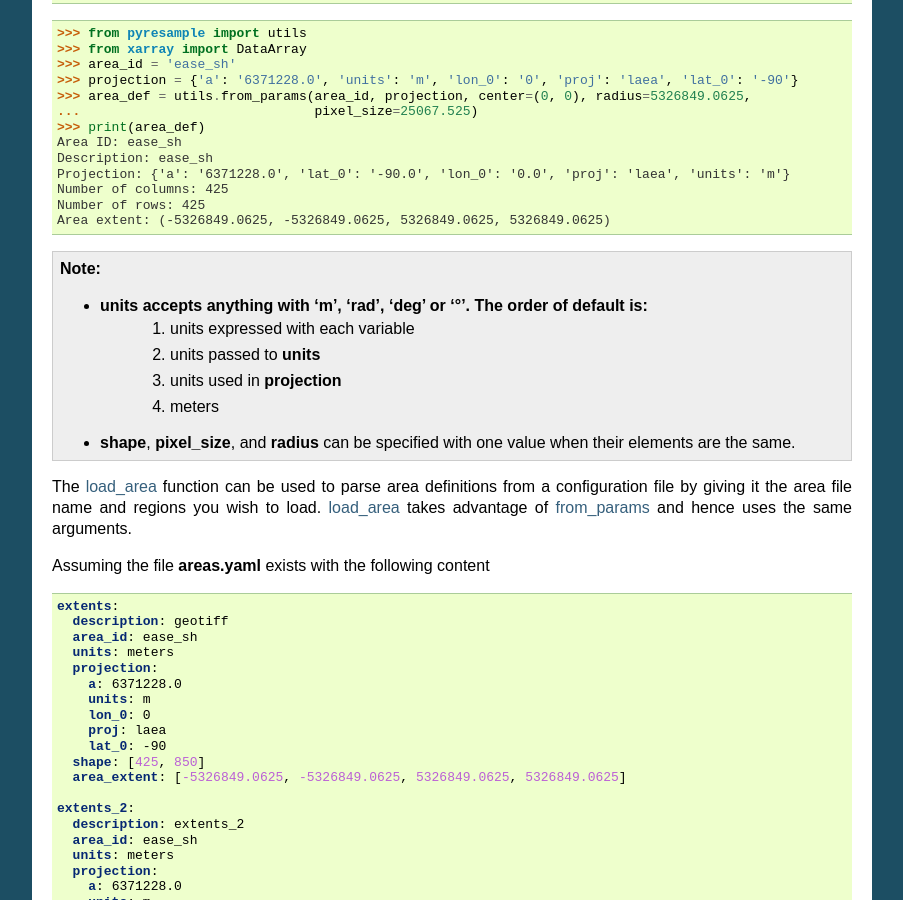
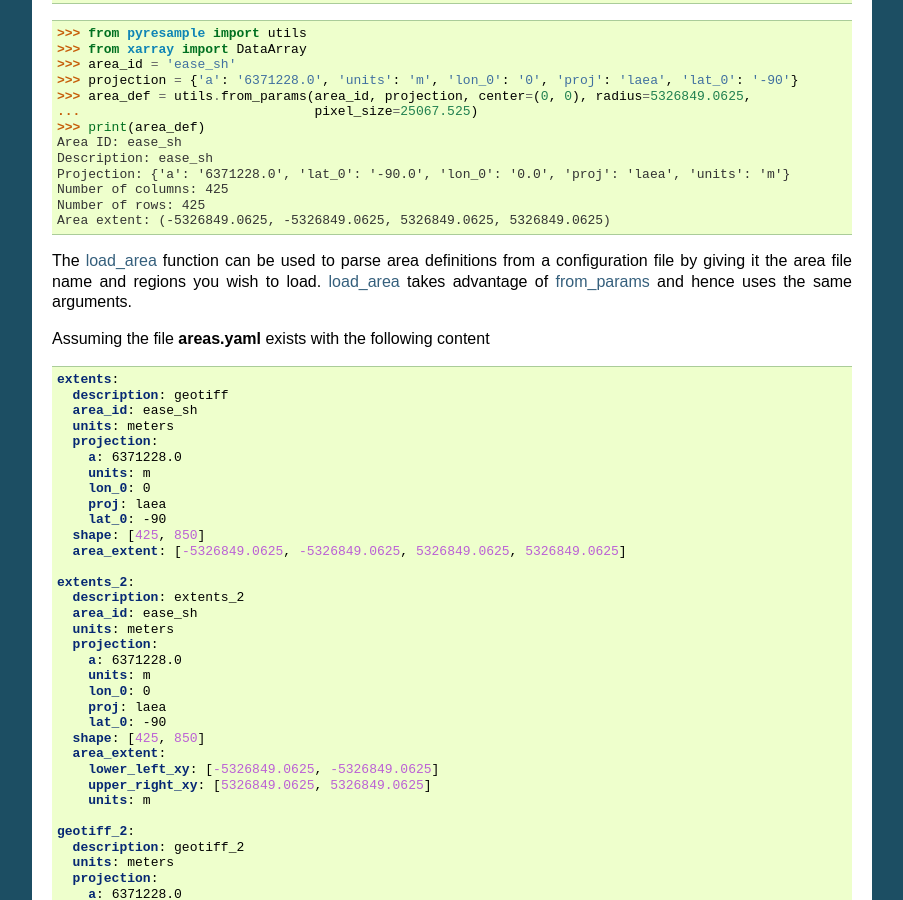
Before and after one commit to pytroll/pyresample, a Sphinx documentation site: the page built from docs/source/geo_def.rst, in a window 1280 px wide and 900 px high, scrolled down 2165 px. Shown: the whole window, without its empty margins (198-1101 px from the left). Built offline with Sphinx 7.4.7, drawn with Linux system fonts in a browser that asks for light colours.

Commit message:
Continue updating docs

```diff
--- a/docs/source/geo_def.rst
+++ b/docs/source/geo_def.rst
@@ -148,15 +148,6 @@ Optional (keyword) arguments:
  Number of columns: 425
  Number of rows: 425
  Area extent: (-5326849.0625, -5326849.0625, 5326849.0625, 5326849.0625)
-
-.. note::
-
- * **units** accepts anything with 'm', 'rad', 'deg' or '°'. The order of default is:
-     1. units expressed with each variable
-     2. units passed to **units**
-     3. units used in **projection**
-     4. meters
- * **shape**, **pixel_size**, and **radius** can be specified with one value when their elements are the same.
 
 The `load_area <https://pyresample.readthedocs.io/en/latest/API.html#utils.load_area>`_ function can be
 used to parse area definitions from a configuration file by giving it the area file name and regions
```
Also changed, not shown: 1 other file.
